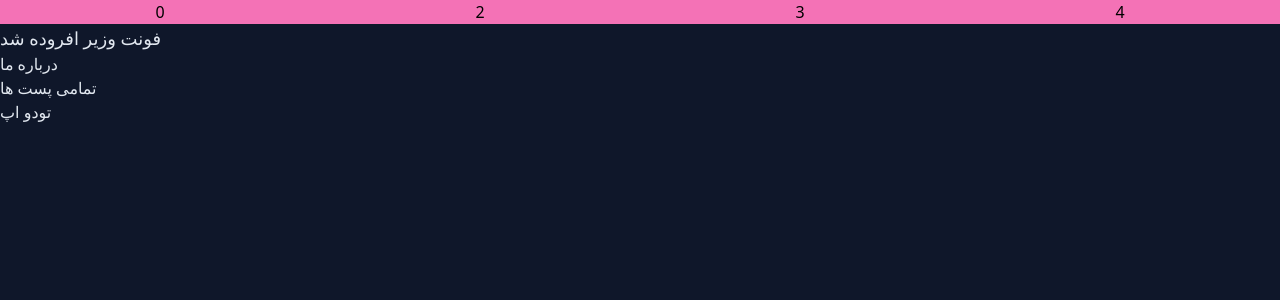
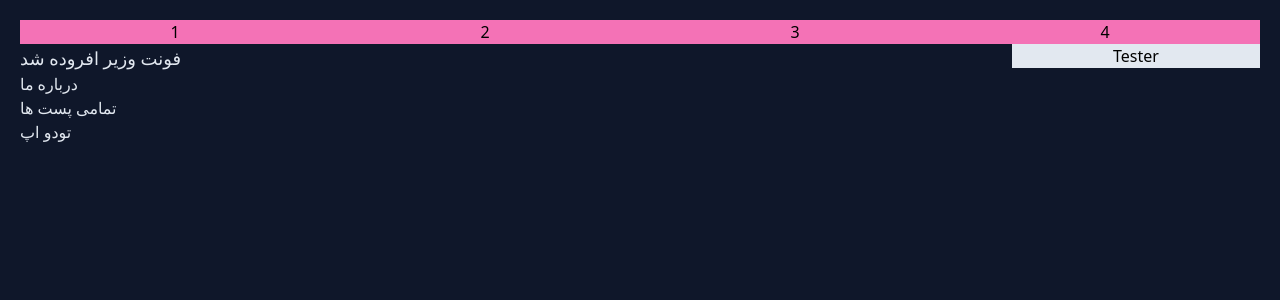
Before and after one commit to meytizn/Nextjs_Application, a Next.js app in the folder next_tutorial/: page / in a window 1280 px wide. Shown: the top 300 px of the page. Built offline with nearby package versions, Linux system fonts and the light colour scheme.

Commit message:
navbar testing created

```diff
--- a/next_tutorial/app/myweb/navbar.tsx
+++ b/next_tutorial/app/myweb/navbar.tsx
@@ -1,29 +1,39 @@
 'use client'
+import React, { useState } from "react";
 
-import { useState } from "react"
+function Navbar() {
+  const [marginTop, setMarginTop] = useState("0px");
+  const [open, setOpen] = useState(false);
 
-function Navbar(){
+  const handleClick = () => {
+    setOpen(!open);
+    if (!open) {
+      setMarginTop("100px");
+      console.log(open)
+    } else {
+      setMarginTop("0px");
+      console.log(open)
+    }
+  };
 
-  let [age,Setage]=useState(0)
+  return (
+    <>
+      <div className="flex flex-col text-black bg-slate-100 md:flex-row md:bg-pink-400 text-center">
+        <div id="firstdiv" className="w-[100%] md:w-[25%]">1</div>
+        <div className="w-[100%] md:w-[25%]">2</div>
+        <div className="w-[100%] md:w-[25%]">3</div>
+        <div className="w-[100%] md:w-[25%]">4</div>
+      </div>
 
-const add=()=>{
-  const a = document.getElementById('firstdiv')
-
-  return age+1
-
+      <div
+        style={{ marginTop: `${marginTop}` }}
+        className="w-[20%] float-right text-center bg-slate-200 text-black my-[0px] transition-all delay-[5ms]"
+        onClick={handleClick}
+      >
+        Tester
+      </div>
+    </>
+  );
 }
 
-
-  return(
-  <>
-  <div className="flex flex-col text-black  bg-slate-100  md:flex-row  md:bg-pink-400 text-center">
-      <div id="firstdiv" className="w-[100%] md:w-[25%] ">{age}</div>
-      <div className="w-[100%] md:w-[25%]">2</div>
-      <div className="w-[100%] md:w-[25%]">3</div>
-      <div onClick={()=>{Setage(add)}} className="w-[100%] md:w-[25%]">4</div>
-  </div>
-  </>
-  )
-}
-
-export default Navbar
+export default Navbar;
```
Also changed, not shown: next_tutorial/app/globals.css (+10 -2 lines).
